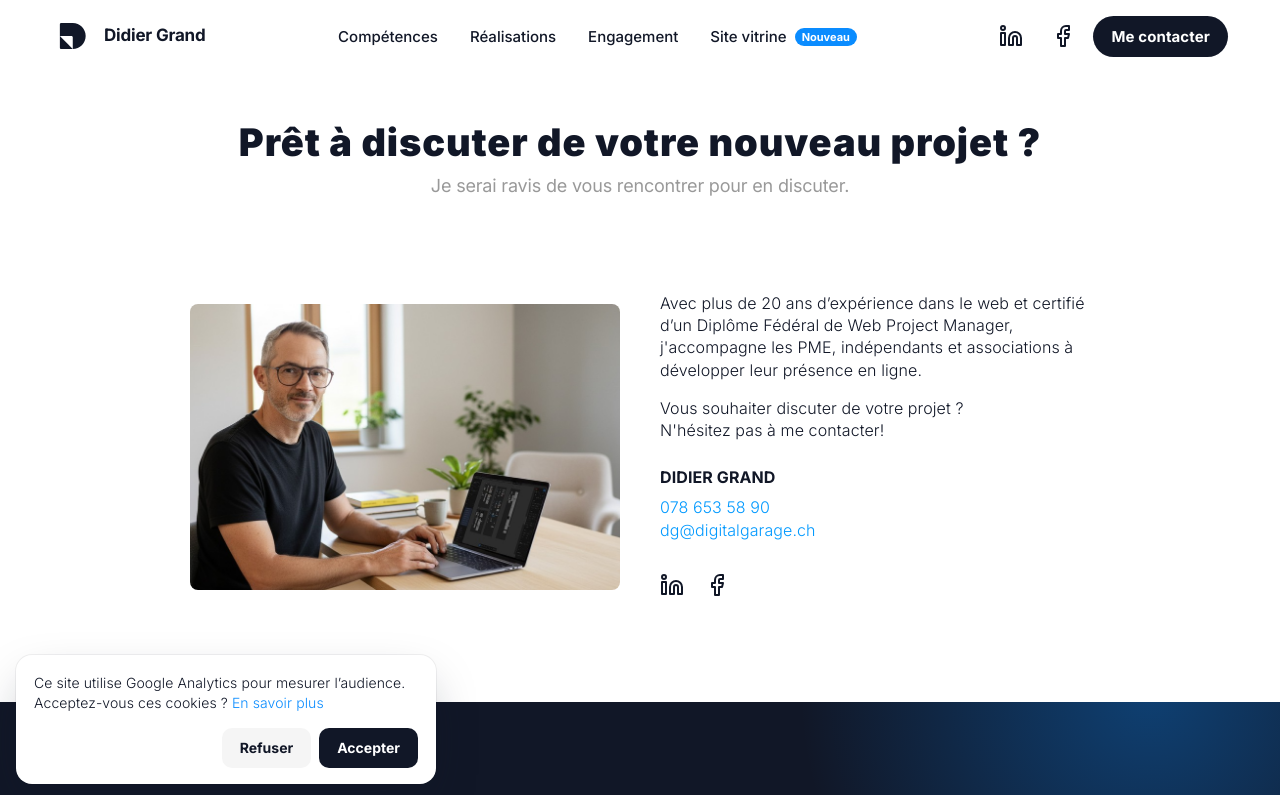
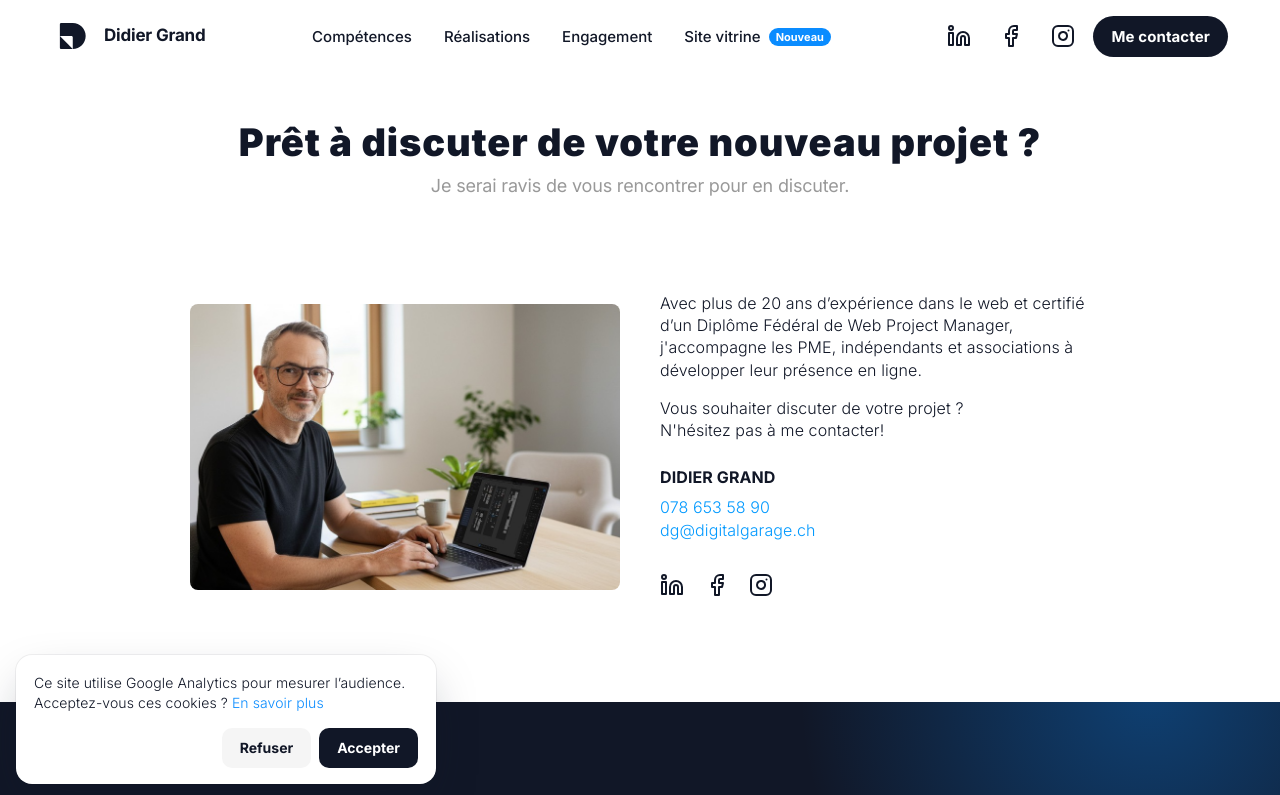
Before and after one commit to didiergrand/dg26, a plain HTML site: page contact.html in a window 1280 px wide. Shown: the top 795 px of the page. Drawn offline with Linux system fonts and the light colour scheme.

Commit message:
Add instagram link

```diff
--- a/contact.html
+++ b/contact.html
@@ -37,6 +37,9 @@
       <a class="icon-btn" href="https://www.facebook.com/digitalgarage.ch" target="_blank" rel="noopener" aria-label="Facebook">
         <svg viewBox="0 0 24 24" fill="none" stroke="currentColor" stroke-width="2" stroke-linecap="round" stroke-linejoin="round"><path d="M18 2h-3a5 5 0 0 0-5 5v3H7v4h3v8h4v-8h3l1-4h-4V7a1 1 0 0 1 1-1h3z"/></svg>
       </a>
+      <a class="icon-btn" href="https://www.instagram.com/digitalgarage.ch/" target="_blank" rel="noopener" aria-label="Instagram">
+        <svg viewBox="0 0 24 24" fill="none" stroke="currentColor" stroke-width="2" stroke-linecap="round" stroke-linejoin="round"><rect x="2" y="2" width="20" height="20" rx="5"/><path d="M16 11.37A4 4 0 1 1 12.63 8 4 4 0 0 1 16 11.37z"/><line x1="17.5" y1="6.5" x2="17.51" y2="6.5"/></svg>
+      </a>
       <a class="nav-cta" href="contact.html">Me contacter</a>
     </div>
   </div>
@@ -64,6 +67,9 @@
       </a>
       <a class="icon-btn" href="https://www.facebook.com/digitalgarage.ch" target="_blank" rel="noopener" aria-label="Facebook">
         <svg viewBox="0 0 24 24" fill="none" stroke="currentColor" stroke-width="2" stroke-linecap="round" stroke-linejoin="round"><path d="M18 2h-3a5 5 0 0 0-5 5v3H7v4h3v8h4v-8h3l1-4h-4V7a1 1 0 0 1 1-1h3z"/></svg>
+      </a>
+      <a class="icon-btn" href="https://www.instagram.com/digitalgarage.ch/" target="_blank" rel="noopener" aria-label="Instagram">
+        <svg viewBox="0 0 24 24" fill="none" stroke="currentColor" stroke-width="2" stroke-linecap="round" stroke-linejoin="round"><rect x="2" y="2" width="20" height="20" rx="5"/><path d="M16 11.37A4 4 0 1 1 12.63 8 4 4 0 0 1 16 11.37z"/><line x1="17.5" y1="6.5" x2="17.51" y2="6.5"/></svg>
       </a>
     </div>
   </section>
@@ -106,6 +112,7 @@
         <a href="site-vitrine.html">Site vitrine dès CHF 100.– / mois</a>
         <a href="https://www.linkedin.com/in/didiergrand/" target="_blank" rel="noopener">LinkedIn</a>
         <a href="https://www.facebook.com/digitalgarage.ch" target="_blank" rel="noopener">Facebook</a>
+        <a href="https://www.instagram.com/digitalgarage.ch/" target="_blank" rel="noopener">Instagram</a>
       </nav>
     </div>
     <div class="f-bottom">
```
Also changed, not shown: conception-site-web-chatel-st-denis-veveyse.html (+4 -0 lines), conditions-generales.html (+4 -0 lines), confidentialite.html (+4 -0 lines), index.html (+4 -0 lines), projet-scott-product-card.html (+4 -0 lines), remaufens.html (+4 -0 lines), site-vitrine.html (+4 -0 lines), site-web-jcis-forum-2026.html (+4 -0 lines).
